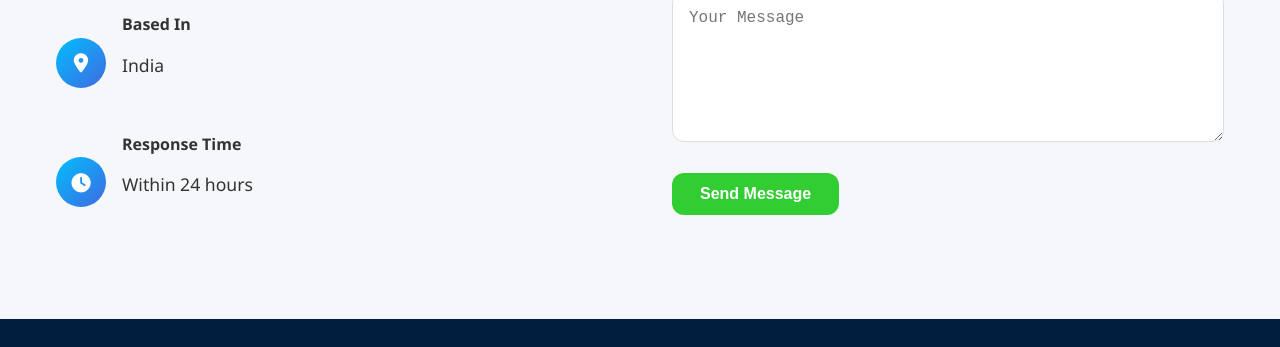
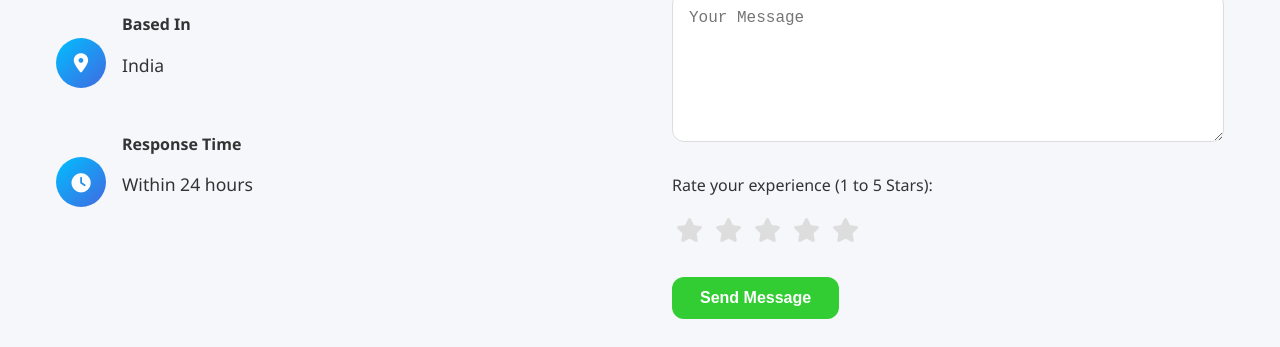
Before and after one commit to 911altamash-raza/Plixo-Hub-web, a plain HTML site: page OurTeam.html in a window 1280 px wide. Shown: the part 6215-6562 px from the top of the page. Drawn offline with Linux system fonts and the light colour scheme.

Commit message:
Updated HTML and CSS files

```diff
--- a/OurTeam.html
+++ b/OurTeam.html
@@ -879,6 +879,36 @@
             min-height: 150px;
             resize: vertical;
         }
+          /* Star Rating Styles - Fixed */
+  .star-rating {
+    display: flex;
+    flex-direction: row-reverse;
+    justify-content: flex-end;
+    gap: 4px;
+    margin-top: 8px;
+  }
+
+  .star-rating input {
+    display: none;
+  }
+
+  .star-rating label {
+    cursor: pointer;
+    font-size: 24px;
+    color: #ddd;
+    transition: var(--transition);
+    padding: 4px;
+  }
+
+  .star-rating input:checked ~ label,
+  .star-rating label:hover,
+  .star-rating label:hover ~ label {
+    color: #ffc107;
+  }
+
+  .star-rating input:checked + label {
+    color: #ffc107;
+  }
 
         /* Footer */
         .footer {
@@ -1538,6 +1568,21 @@
                         <div class="form-group">
                             <textarea class="form-control" placeholder="Your Message" required></textarea>
                         </div>
+                        <div class="form-group">
+                          <label>Rate your experience (1 to 5 Stars):</label>
+                          <div class="star-rating">
+                            <input type="radio" id="star5" name="rating" value="5" required>
+                            <label for="star5" title="5 stars"><i class="fas fa-star"></i></label>
+                            <input type="radio" id="star4" name="rating" value="4">
+                            <label for="star4" title="4 stars"><i class="fas fa-star"></i></label>
+                            <input type="radio" id="star3" name="rating" value="3">
+                            <label for="star3" title="3 stars"><i class="fas fa-star"></i></label>
+                            <input type="radio" id="star2" name="rating" value="2">
+                            <label for="star2" title="2 stars"><i class="fas fa-star"></i></label>
+                            <input type="radio" id="star1" name="rating" value="1">
+                            <label for="star1" title="1 star"><i class="fas fa-star"></i></label>
+                          </div>
+                        </div>
                         <button type="submit" class="btn btn-primary">Send Message</button>
                     </form>
                 </div>
@@ -1675,6 +1720,12 @@
             el.style.opacity = '0';
             observer.observe(el);
         });
+          // Form submission
+  document.getElementById('contactForm').addEventListener('submit', function(e) {
+    // In a real implementation, you would send the form data to a server
+    // This will now submit to FormSubmit.co
+    alert('Thank you for your interest! We will contact you within 24 hours.');
+  });
     </script>
 </body>
 </html>
--- a/style.css
+++ b/style.css
@@ -798,6 +798,37 @@
             padding: 1rem;
         }
 
+          /* Star Rating Styles - Fixed */
+  .star-rating {
+    display: flex;
+    flex-direction: row-reverse;
+    justify-content: flex-end;
+    gap: 4px;
+    margin-top: 8px;
+  }
+
+  .star-rating input {
+    display: none;
+  }
+
+  .star-rating label {
+    cursor: pointer;
+    font-size: 24px;
+    color: #ddd;
+    transition: var(--transition);
+    padding: 4px;
+  }
+
+  .star-rating input:checked ~ label,
+  .star-rating label:hover,
+  .star-rating label:hover ~ label {
+    color: #ffc107;
+  }
+
+  .star-rating input:checked + label {
+    color: #ffc107;
+  }
+
 
         /*
         ============================================================
```
Also changed, not shown: index.html (+15 -0 lines), services.html (+54 -13 lines).
